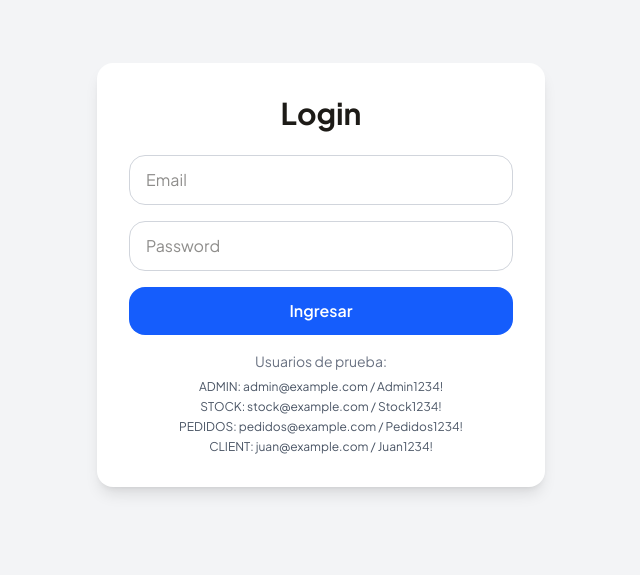
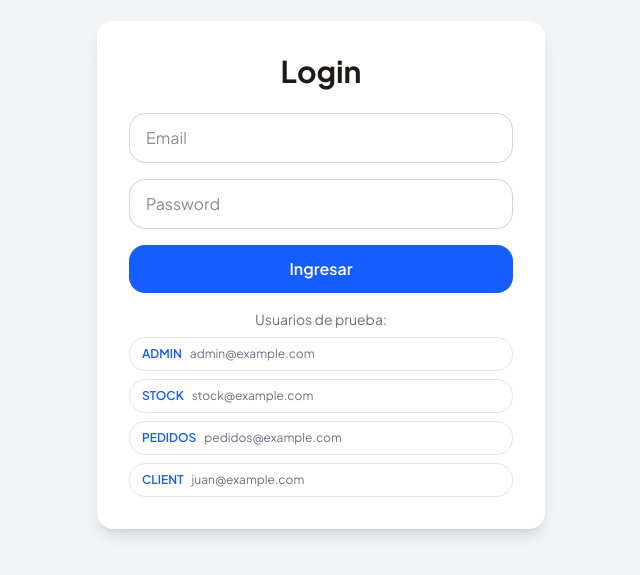
Before and after one commit to Guerra-m/admin-app, a React (Vite) app: page /login in a window 1280 px wide. Shown: the part 125-700 px from the top of the page, without its empty margins (319-959 px from the left). Built offline with nearby package versions, Linux system fonts and the light colour scheme; no server answers.

Commit message:
EDIT: cambio botones de usuarios de prueba

```diff
--- a/src/modules/auth/components/LoginPage.tsx
+++ b/src/modules/auth/components/LoginPage.tsx
@@ -2,9 +2,16 @@ import { useState } from "react";
 import { useNavigate } from "react-router-dom";
 import { useAuth } from "../hooks/useAuth";
 import { Link } from "react-router-dom";
+
+const TEST_USERS = [
+  { role: "ADMIN", email: "admin@example.com", password: "Admin1234!" },
+  { role: "STOCK", email: "stock@example.com", password: "Stock1234!" },
+  { role: "PEDIDOS", email: "pedidos@example.com", password: "Pedidos1234!" },
+  { role: "CLIENT", email: "juan@example.com", password: "Juan1234!" },
+];
+
 export const LoginPage = () => {
   const navigate = useNavigate();
-
   const { login } = useAuth();
 
   const [email, setEmail] = useState("");
@@ -12,16 +19,18 @@ export const LoginPage = () => {
   const [loading, setLoading] = useState(false);
   const [error, setError] = useState<string | null>(null);
 
+  const fillUser = (u: typeof TEST_USERS[0]) => {
+    setEmail(u.email);
+    setPassword(u.password);
+    setError(null);
+  };
+
   const handleSubmit: React.FormEventHandler<HTMLFormElement> = async (e) => {
     e.preventDefault();
-
     setLoading(true);
     setError(null);
-
     const success = await login({ email, password });
-
     setLoading(false);
-
     if (success) {
       navigate("/");
     } else {
@@ -33,12 +42,9 @@ export const LoginPage = () => {
     <div className="min-h-screen flex items-center justify-center bg-gray-100">
       <div className="w-full max-w-md bg-white p-8 rounded-2xl shadow-lg">
 
-        <h1 className="text-3xl font-bold text-center mb-6">
-          Login
-        </h1>
+        <h1 className="text-3xl font-bold text-center mb-6">Login</h1>
 
         <form onSubmit={handleSubmit} className="flex flex-col gap-4">
-
           <input
             type="email"
             placeholder="Email"
@@ -46,7 +52,6 @@ export const LoginPage = () => {
             onChange={(e) => setEmail(e.target.value)}
             className="border border-gray-300 rounded-lg px-4 py-3 outline-none focus:ring-2 focus:ring-blue-500"
           />
-
           <input
             type="password"
             placeholder="Password"
@@ -54,47 +59,34 @@ export const LoginPage = () => {
             onChange={(e) => setPassword(e.target.value)}
             className="border border-gray-300 rounded-lg px-4 py-3 outline-none focus:ring-2 focus:ring-blue-500"
           />
-
           <button
             type="submit"
             disabled={loading}
-            className="
-              bg-blue-600 hover:bg-blue-700
-              text-white font-semibold py-3 rounded-lg
-              transition duration-200
-              disabled:opacity-50 disabled:cursor-not-allowed
-            "
+            className="bg-blue-600 hover:bg-blue-700 text-white font-semibold py-3 rounded-lg transition duration-200 disabled:opacity-50 disabled:cursor-not-allowed"
           >
             {loading ? "Ingresando..." : "Ingresar"}
           </button>
         </form>
 
         {error && (
-          <p className="text-red-500 text-sm mt-4 text-center">
-            {error}
-          </p>
+          <p className="text-red-500 text-sm mt-4 text-center">{error}</p>
+        )}
 
-        )}
         <p className="text-gray-500 text-sm mt-4 text-center">
           Usuarios de prueba:
         </p>
 
-        <div className="mt-2 space-y-1 text-xs text-gray-600 text-center">
-          <p>
-            ADMIN: admin@example.com / Admin1234!
-          </p>
-
-          <p>
-            STOCK: stock@example.com / Stock1234!
-          </p>
-
-          <p>
-            PEDIDOS: pedidos@example.com / Pedidos1234!
-          </p>
-
-          <p>
-            CLIENT: juan@example.com / Juan1234!
-          </p>
+        <div className="mt-2 space-y-2">
+          {TEST_USERS.map((u) => (
+            <button
+              key={u.role}
+              onClick={() => fillUser(u)}
+              className="w-full text-left text-xs px-3 py-2 rounded-lg border border-gray-200 hover:bg-blue-50 hover:border-blue-300 transition-colors"
+            >
+              <span className="font-semibold text-blue-600">{u.role}</span>
+              <span className="text-gray-500 ml-2">{u.email}</span>
+            </button>
+          ))}
         </div>
 
       </div>
```
